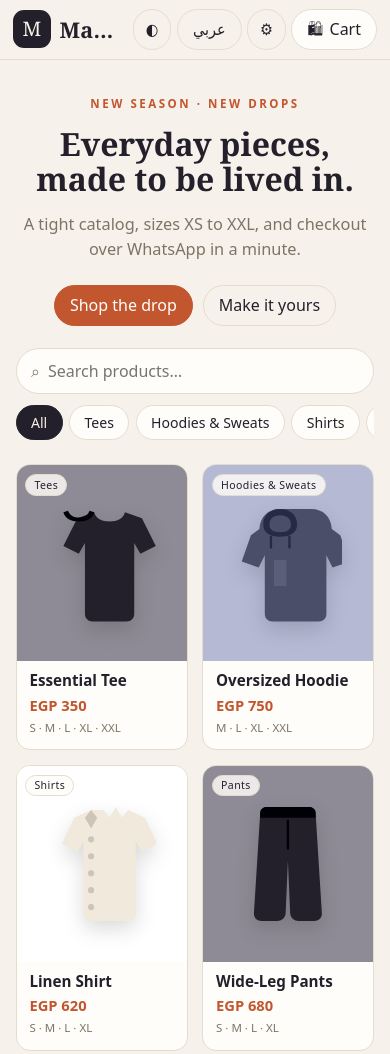
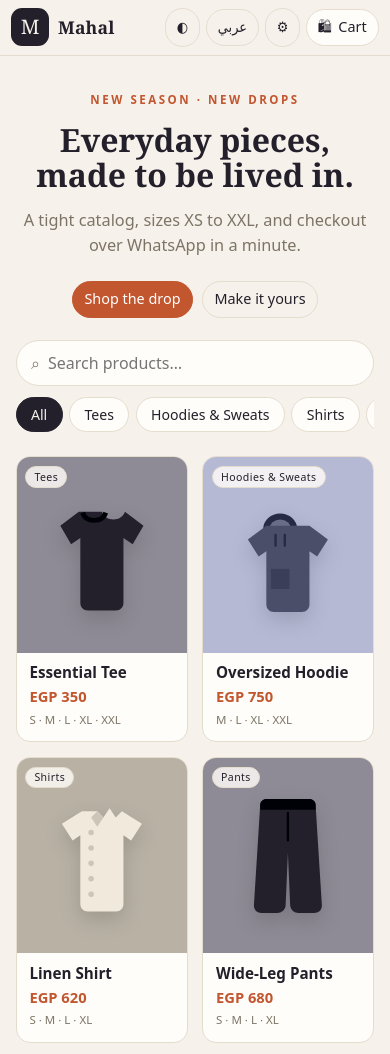
Before and after one commit to yousefkhames/mahal, a plain HTML site: page index.html in a window 390 px wide. Shown: the top 1054 px of the page. Drawn offline with Linux system fonts and the light colour scheme.

Commit message:
round 2: redrawn garment art, light-color art backgrounds, mobile header, dark-mode brand ink

```diff
--- a/app.js
+++ b/app.js
@@ -126,7 +126,8 @@ function applyI18n(){
 function applyTheme(){ document.documentElement.dataset.theme = theme; }
 function applyBrand(){
   const s = settings;
-  document.documentElement.style.setProperty("--ink", s.colors.primary);
+  // brand ink drives text/active fills; in dark theme it must stay light to remain readable
+  document.documentElement.style.setProperty("--ink", theme === "dark" ? mahalShade(s.colors.primary, 0.85) : s.colors.primary);
   document.documentElement.style.setProperty("--accent", s.colors.accent);
   const meta = document.querySelector('meta[name="theme-color"]');
   if (meta) meta.content = s.colors.accent;
@@ -164,7 +165,7 @@ function renderGrid(){
   const list = visibleProducts();
   $("#grid").innerHTML = list.map(p => `
     <button class="card" data-id="${p.id}">
-      <span class="card-art" style="background:${mahalShade(p.colors[0], 0.42)}">
+      <span class="card-art" style="background:${mahalArtBg(p.colors[0])}">
         <span class="card-cat">${L(MAHAL_DEFAULTS.categories.find(c => c.id === p.cat) || { en: p.cat, ar: p.cat })}</span>
         ${garmentSVG(p.type, p.colors[0])}
       </span>
@@ -186,7 +187,7 @@ function openProduct(id){
   show("pdp");
 }
 function drawPdp(){
-  $("#pdpArt").style.background = mahalShade(selColor, 0.42);
+  $("#pdpArt").style.background = mahalArtBg(selColor);
   $("#pdpArt").innerHTML = garmentSVG(cur.type, selColor);
   $("#pdpCat").textContent = L(MAHAL_DEFAULTS.categories.find(c => c.id === cur.cat) || { en: cur.cat, ar: cur.cat });
   $("#pdpName").textContent = L(cur.name);
@@ -229,7 +230,7 @@ function renderCart(){
   $("#cartFoot").hidden = cart.length === 0;
   $("#cartItems").innerHTML = cart.map((i, ix) => `
     <div class="cart-row">
-      <span class="cart-thumb" style="background:${mahalShade(i.color, 0.42)}">${garmentSVG(i.type, i.color)}</span>
+      <span class="cart-thumb" style="background:${mahalArtBg(i.color)}">${garmentSVG(i.type, i.color)}</span>
       <span class="cart-info">
         <span class="n">${L(i.name)}</span>
         <span class="v">${i.size} · <span style="display:inline-block;width:.8em;height:.8em;border-radius:50%;background:${i.color};vertical-align:-1px"></span></span>
@@ -306,7 +307,7 @@ function fillSettings(){
 function renderProdList(){
   $("#prodList").innerHTML = products.map(p => `
     <div class="prod-row" data-pe="${p.id}" role="button" tabindex="0">
-      <span class="thumb" style="background:${mahalShade(p.colors[0], 0.42)}">${garmentSVG(p.type, p.colors[0])}</span>
+      <span class="thumb" style="background:${mahalArtBg(p.colors[0])}">${garmentSVG(p.type, p.colors[0])}</span>
       <span class="pn">${L(p.name)}</span><span class="pp">${money(p.price)}</span>
     </div>`).join("");
 }
@@ -385,7 +386,7 @@ document.addEventListener("click", e => {
   if (c) hide(c.dataset.close);
 });
 $("#lang").onclick = () => { lang = lang === "ar" ? "en" : "ar"; localStorage.setItem(LS.lang, lang); boot(); fillSettings(); };
-$("#theme").onclick = () => { theme = theme === "dark" ? "light" : "dark"; localStorage.setItem(LS.theme, theme); applyTheme(); };
+$("#theme").onclick = () => { theme = theme === "dark" ? "light" : "dark"; localStorage.setItem(LS.theme, theme); applyTheme(); applyBrand(); };
 $("#brandHome").onclick = e => { e.preventDefault(); $("#home").scrollIntoView(); };
 $("#heroShop").onclick = () => $("#grid").scrollIntoView({ behavior: "smooth" });
 $("#heroBrand").onclick = () => { fillSettings(); show("settings"); };
--- a/data.js
+++ b/data.js
@@ -90,16 +90,23 @@ function mahalShade(hex, amt){
   return "#" + [f(n>>16), f(n>>8 & 255), f(n & 255)].map(v => v.toString(16).padStart(2,"0")).join("");
 }
 
+function mahalArtBg(color){
+  const n = parseInt(color.slice(1), 16);
+  const lum = (0.299 * (n >> 16) + 0.587 * (n >> 8 & 255) + 0.114 * (n & 255)) / 255;
+  return mahalShade(color, lum > 0.75 ? -0.22 : 0.42);
+}
+
 function garmentSVG(type, color){
   const c = color || "#23202b", d = mahalShade(c, -0.14), l = mahalShade(c, 0.12);
   const P = {
-    tee: `<path fill="${c}" d="M60 34 38 42 20 78l20 10 8-14v92c0 6 4 10 10 10h44c6 0 10-4 10-10V74l8 14 20-10-18-36-22-8c-2 8-10 12-20 12s-18-4-20-12Z"/>
-      <path fill="${d}" d="M60 34c-2 8-10 12-20 12s-18-4-20-12l6-2c2 6 8 9 14 9s12-3 14-9l6 2Z"/>`,
-    hoodie: `<path fill="${c}" d="M60 30c-16 0-26 10-27 26L22 64 10 98l22 8 8-16v76c0 6 4 10 10 10h60c6 0 10-4 10-10V90l8 16 22-8-12-34-11-8c-1-16-11-26-27-26Z"/>
-      <path fill="${d}" d="M60 30c-13 0-22 8-22 20 0 10 8 16 22 16s22-6 22-16c0-12-9-20-22-20Zm0 8c9 0 14 5 14 12s-5 10-14 10-14-3-14-10 5-12 14-12Z"/>
-      <path fill="${l}" d="M52 96h16v34H52z" opacity=".55"/><path stroke="${d}" stroke-width="3" d="M48 66v14M72 66v14" stroke-linecap="round"/>`,
-    shirt: `<path fill="${c}" d="M56 30 34 40 18 74l20 10 8-13v93c0 6 4 10 10 10h48c6 0 10-4 10-10V71l8 13 20-10-16-34-22-10-8 10-8-14-8 14-8-10Z"/>
-      <path fill="${d}" d="M56 30l-8 10 8 14 8-14-8-10Zm0 34a4 4 0 1 1 0 8 4 4 0 0 1 0-8Zm0 22a4 4 0 1 1 0 8 4 4 0 0 1 0-8Zm0 22a4 4 0 1 1 0 8 4 4 0 0 1 0-8Zm0 22a4 4 0 1 1 0 8 4 4 0 0 1 0-8Zm0 22a4 4 0 1 1 0 8 4 4 0 0 1 0-8Z"/>`,
+    tee: `<path fill="${c}" d="M40 44 16 62l14 24 12-8v84c0 6 4 10 10 10h36c6 0 10-4 10-10V78l12 8 14-24-24-18c-3 7-8 10-15 10s-12-3-15-10Z"/>
+      <path fill="${d}" d="M48 44c2 6 6 8 12 8s10-2 12-8l6 2c-3 8-9 12-18 12s-15-4-18-12l6-2Z"/>`,
+    hoodie: `<path fill="${d}" d="M38 66a22 20 0 0 1 44 0Z"/><path fill="${l}" d="M46 66a14 12 0 0 1 28 0Z"/>
+      <path fill="${c}" d="M42 62 18 80l14 22 10-7v69c0 6 4 10 10 10h36c6 0 10-4 10-10V95l10 7 14-22-24-18Z"/>
+      <path stroke="${d}" stroke-width="3" d="M54 74v14M66 74v14" stroke-linecap="round"/>
+      <path fill="${d}" d="M48 118h24v26H48z" opacity=".45"/>`,
+    shirt: `<path fill="${c}" d="M44 42 18 58l14 22 10-7v89c0 6 4 10 10 10h36c6 0 10-4 10-10V73l10 7 14-22-26-16-8 8-8-12-8 12-8-8Z"/>
+      <path fill="${d}" d="M64 42l-8 8 8 12 8-12-8-8Zm-8 24a3.6 3.6 0 1 1 0 7.2A3.6 3.6 0 0 1 56 66Zm0 20a3.6 3.6 0 1 1 0 7.2A3.6 3.6 0 0 1 56 86Zm0 20a3.6 3.6 0 1 1 0 7.2A3.6 3.6 0 0 1 56 106Zm0 20a3.6 3.6 0 1 1 0 7.2A3.6 3.6 0 0 1 56 126Zm0 20a3.6 3.6 0 1 1 0 7.2A3.6 3.6 0 0 1 56 146Z"/>`,
     pants: `<path fill="${c}" d="M42 26h56c4 0 8 3 8 8l8 128c1 7-3 12-10 12H84c-6 0-10-4-11-9L70 96l-3 69c-1 5-5 9-11 9H36c-7 0-11-5-10-12L34 34c0-5 4-8 8-8Z"/>
       <path fill="${d}" d="M42 26h56c4 0 8 3 8 8v6H34v-6c0-5 4-8 8-8Z"/><path stroke="${d}" stroke-width="3" d="M70 44v36" stroke-linecap="round"/>`,
     jacket: `<path fill="${c}" d="M58 30 34 38 16 76l22 10 8-14v92c0 6 4 10 10 10h48c6 0 10-4 10-10V72l8 14 22-10-18-38-24-8-9 12-9-16-9 16-9-12Z"/>
--- a/style.css
+++ b/style.css
@@ -90,6 +90,13 @@ a{color:var(--accent)}
   position:absolute;top:-6px;inset-inline-end:-6px;min-width:1.2rem;height:1.2rem;
   border-radius:999px;background:var(--accent);color:#fff;font-size:.72rem;
   display:grid;place-items:center;padding:0 .25rem;
+}
+
+@media(max-width:560px){
+  .brand-name{font-size:1.1rem;max-width:24vw}
+  .btn{padding:.4rem .7rem;font-size:.9rem}
+  .btn.icon{width:2.2rem}
+  .top{padding:.5rem .7rem}
 }
 
 /* Hero */
```
Also changed, not shown: tests/shoot.mjs (added, +66 -0 lines).
